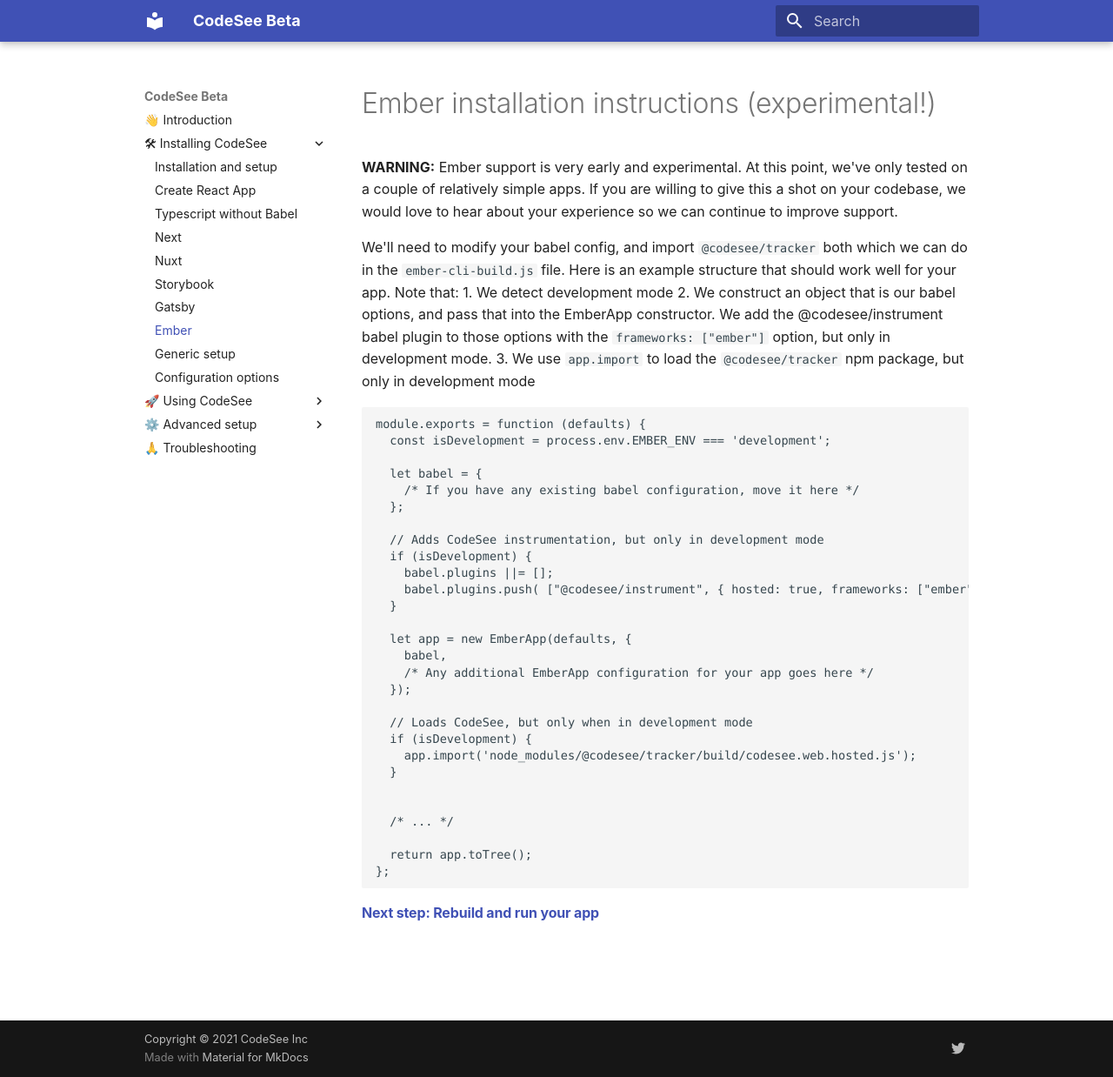
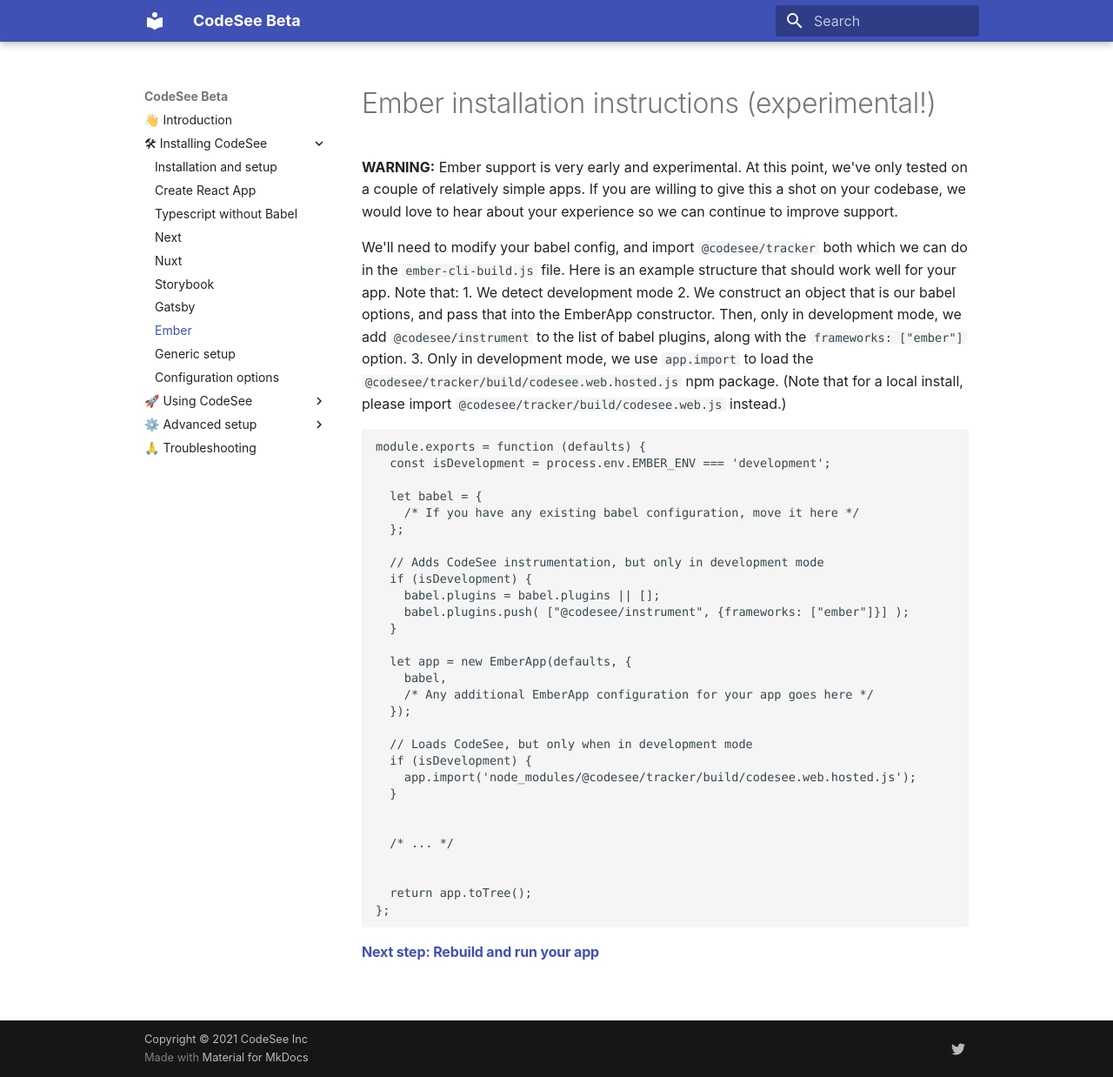
Before and after one commit to Codesee-io/docs, an MkDocs documentation site: the page built from docs/setup-ember.md, in a window 1280 px wide and 1238 px high. Shown: the whole window at 87% size. Built offline with MkDocs 1.6.1 and Material for MkDocs 9.7.7, drawn with Linux system fonts in a browser that asks for light colours; comment, search, counter and statistics services are not loaded.

Commit message:
Update setup-ember.md

````diff
--- a/docs/setup-ember.md
+++ b/docs/setup-ember.md
@@ -8,8 +8,8 @@ hide:
 
 We'll need to modify your babel config, and import `@codesee/tracker` both which we can do in the `ember-cli-build.js` file.  Here is an example structure that should work well for your app. Note that:
 1. We detect development mode
-2. We construct an object that is our babel options, and pass that into the EmberApp constructor. We add the @codesee/instrument babel plugin to those options with the `frameworks: ["ember"]` option, but only in development mode.
-3. We use `app.import` to load the `@codesee/tracker` npm package, but only in development mode
+2. We construct an object that is our babel options, and pass that into the EmberApp constructor. Then, only in development mode, we add `@codesee/instrument` to the list of babel plugins, along with the `frameworks: ["ember"]` option.
+3. Only in development mode, we use `app.import` to load the `@codesee/tracker/build/codesee.web.hosted.js` npm package. (Note that for a local install, please import `@codesee/tracker/build/codesee.web.js` instead.)
 
 ```
 module.exports = function (defaults) {
@@ -21,8 +21,8 @@ module.exports = function (defaults) {
 
   // Adds CodeSee instrumentation, but only in development mode
   if (isDevelopment) {
-    babel.plugins ||= [];
-    babel.plugins.push( ["@codesee/instrument", { hosted: true, frameworks: ["ember"]}] );
+    babel.plugins = babel.plugins || [];
+    babel.plugins.push( ["@codesee/instrument", {frameworks: ["ember"]}] );
   }
 
   let app = new EmberApp(defaults, {
@@ -38,6 +38,7 @@ module.exports = function (defaults) {
 
   /* ... */
 
+
   return app.toTree();
 };
 ```
````
